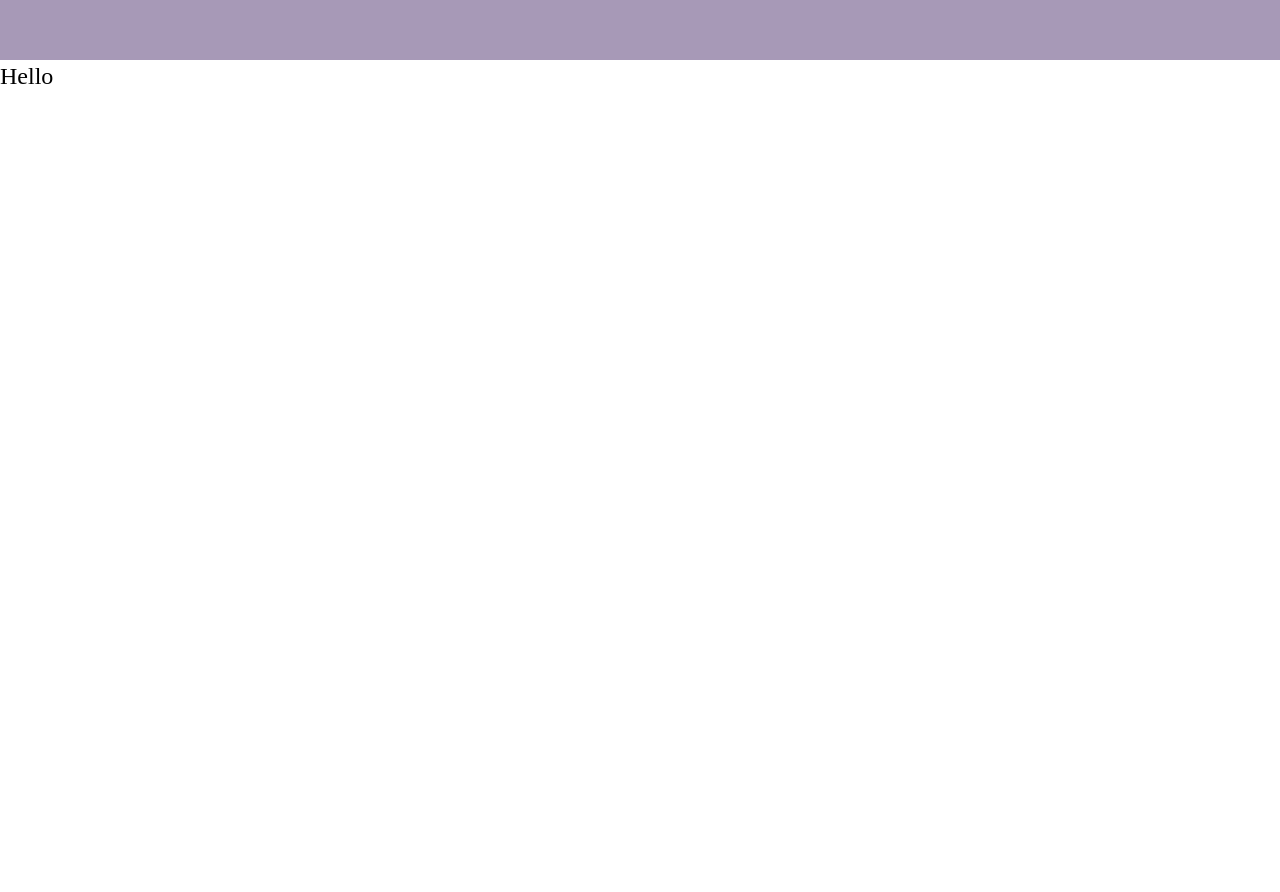
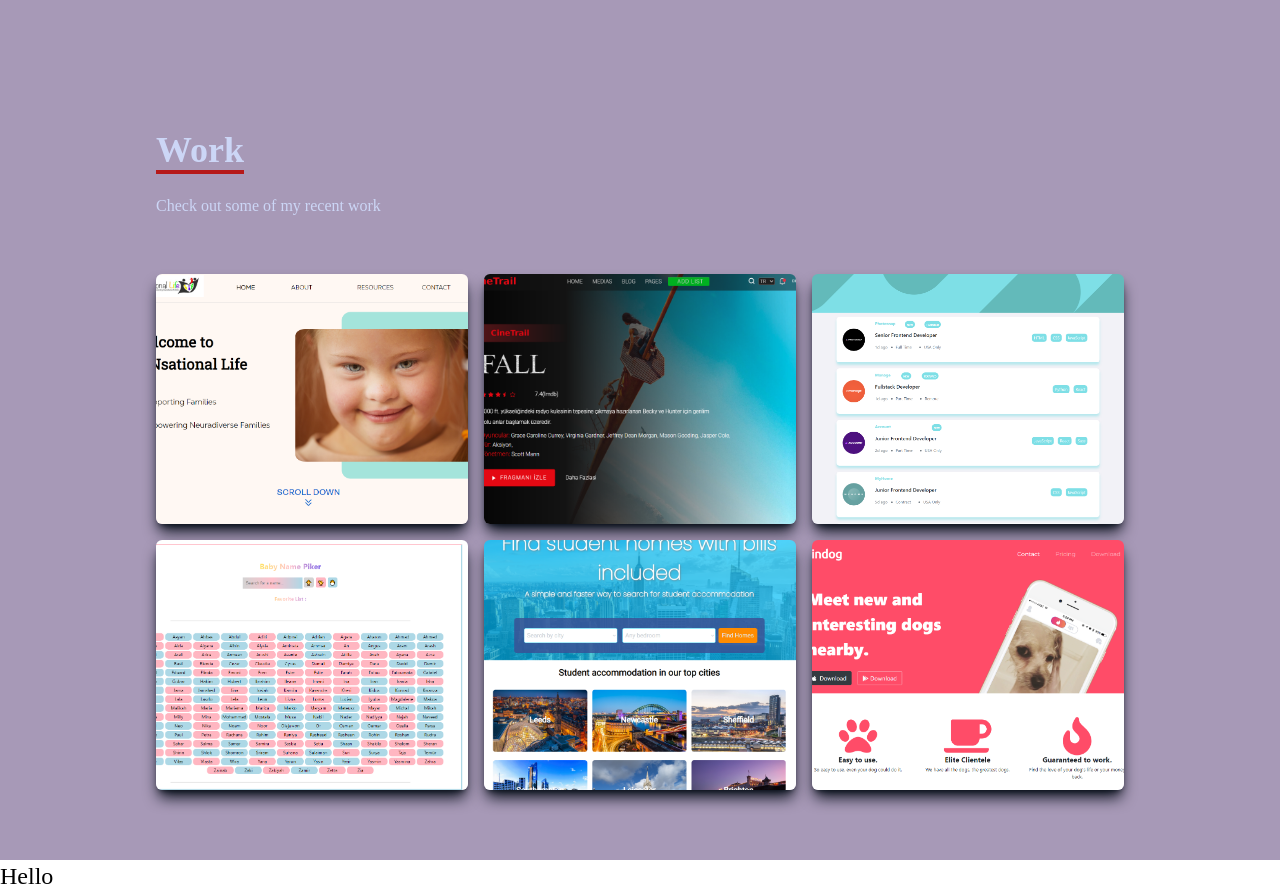
Before and after one commit to Dilekcn/dilek-portfolio, a React (Create React App) app: page / in a window 1280 px wide. Shown: the part 1540-2432 px from the top of the page. Before the commit the page ends 1632 px from the top, so only its background shows below. Built offline with nearby package versions, Linux system fonts and the light colour scheme.

Commit message:
works page

```diff
--- a/src/App.js
+++ b/src/App.js
@@ -1,6 +1,7 @@
 import Home from "./components/Home";
 import Navbar from "./components/Navbar";
 import Skills from "./components/Skills.jsx"
+import Work from "./components/Work";
 
 
 function App() {
@@ -9,6 +10,7 @@
       <Navbar/>
       <Home/>
       <Skills/>
+      <Work/>
       <h1 className='text-2xl'>Hello </h1>
     </div>
   );
--- /dev/null
+++ b/src/components/Work.js
@@ -0,0 +1,171 @@
+import React from 'react';
+import CineTrail from '../assets/cineTrail.png';
+import Asd from '../assets/asd.jpg';
+import Job from '../assets/job.png';
+import Name from '../assets/name.png';
+import Unilive from '../assets/unilive.png';
+import Tindog from '../assets/tindog.png';
+import realEstate from '../assets/realestate.jpg';
+
+const Work = () => {
+  return (
+    <div name='work' className='w-full md:h-screen text-[#ccd6f6] bg-[#A799B7]'>
+      <div className='max-w-[1000px] mx-auto p-4 flex flex-col justify-center w-full h-full'>
+        <div className='pb-8'>
+          <p className='text-4xl font-bold inline border-b-4 text-[#ccd6f6] border-[#B61919]'>
+            Work
+          </p>
+          <p className='py-6'>Check out some of my recent work</p>
+        </div>
+
+{/* Container */}
+        <div className='grid sm:grid-cols-2 md:grid-cols-3 gap-4'>
+
+            {/* Grid Item */}
+          <div
+            style={{ backgroundImage: `url(${Asd})` }}
+            className='   shadow-lg shadow-[#040c16] group container rounded-md flex justify-center items-center mx-auto content-div'
+          >
+            {/* Hover Effects */}
+            <div className='opacity-0 group-hover:opacity-100 pl-2 '>
+              <span className='text-2xl font-bold text-[#ccd6f6] tracking-wider '>
+                React JS Application
+              </span>
+              <div className='pt-8 text-center'>
+                <a href='https://sensational-life-asd.herokuapp.com/'>
+                  <button className='text-center rounded-lg px-4 py-3 m-2 bg-white text-gray-700 font-bold text-lg'>
+                    Demo
+                  </button>
+                </a>
+                <a href='https://github.com/Sensational-Life/asd'>
+                  <button className='text-center rounded-lg px-4 py-3 m-2 bg-white text-gray-700 font-bold text-lg'>
+                    Code
+                  </button>
+                </a>
+              </div>
+            </div>
+          </div>
+          <div
+            style={{ backgroundImage: `url(${CineTrail})` }}
+            className='shadow-lg shadow-[#040c16] group container rounded-md flex justify-center items-center mx-auto content-div'
+          >
+            {/* Hover Effects */}
+            <div className='opacity-0 group-hover:opacity-100'>
+              <span className='text-2xl font-bold text-white tracking-wider'>
+              NodeJS/ExpresJs Application
+              </span>
+              <div className='pt-8 text-center'>
+                <a href='https://cinetrail4.web.app/'>
+                  <button className='text-center rounded-lg px-4 py-3 m-2 bg-white text-gray-700 font-bold text-lg'>
+                    Demo
+                  </button>
+                </a>
+                <a href='https://github.com/Dilekcn/movie-app-backend'>
+                  <button className='text-center rounded-lg px-4 py-3 m-2 bg-white text-gray-700 font-bold text-lg'>
+                    Code
+                  </button>
+                </a>
+              </div>
+            </div>
+          </div>
+            {/* Grid Item */}
+          <div
+            style={{ backgroundImage: `url(${Job})` }}
+            className='shadow-lg shadow-[#040c16] group container rounded-md flex justify-center items-center mx-auto content-div'
+          >
+            {/* Hover Effects */}
+            <div className='opacity-0 group-hover:opacity-100'>
+              <span className='text-2xl font-bold text-white tracking-wider'>
+                React JS Application
+              </span>
+              <div className='pt-8 text-center'>
+                <a href='https://cyf-dilek-job-listings.netlify.app/'>
+                  <button className='text-center rounded-lg px-4 py-3 m-2 bg-white text-gray-700 font-bold text-lg'>
+                    Demo
+                  </button>
+                </a>
+                <a href='https://github.com/Dilekcn/job-listing'>
+                  <button className='text-center rounded-lg px-4 py-3 m-2 bg-white text-gray-700 font-bold text-lg'>
+                    Code
+                  </button>
+                </a>
+              </div>
+            </div>
+          </div>
+          <div
+            style={{ backgroundImage: `url(${Name})` }}
+            className='shadow-lg shadow-[#040c16] group container rounded-md flex justify-center items-center mx-auto content-div'
+          >
+            {/* Hover Effects */}
+            <div className='opacity-0 group-hover:opacity-100'>
+              <span className='text-2xl font-bold text-white tracking-wider'>
+                React JS Application
+              </span>
+              <div className='pt-8 text-center'>
+                <a href='https://baby-name-picker.netlify.app/'>
+                  <button className='text-center rounded-lg px-4 py-3 m-2 bg-white text-gray-700 font-bold text-lg'>
+                    Demo
+                  </button>
+                </a>
+                <a href='https://github.com/Dilekcn/baby-name-picker'>
+                  <button className='text-center rounded-lg px-4 py-3 m-2 bg-white text-gray-700 font-bold text-lg'>
+                    Code
+                  </button>
+                </a>
+              </div>
+            </div>
+          </div>
+            {/* Grid Item */}
+          <div
+            style={{ backgroundImage: `url(${Unilive})` }}
+            className='shadow-lg shadow-[#040c16] group container rounded-md flex justify-center items-center mx-auto content-div'
+          >
+            {/* Hover Effects */}
+            <div className='opacity-0 group-hover:opacity-100'>
+              <span className='text-2xl font-bold text-white tracking-wider'>
+                React/NodeJS Full-Stack Application
+              </span>
+              <div className='pt-8 text-center'>
+                <a href='http://unilive.herokuapp.com/'>
+                  <button className='text-center rounded-lg px-4 py-3 m-2 bg-white text-gray-700 font-bold text-lg'>
+                    Demo
+                  </button>
+                </a>
+                <a href='https://github.com/Dilekcn/unihomes'>
+                  <button className='text-center rounded-lg px-4 py-3 m-2 bg-white text-gray-700 font-bold text-lg'>
+                    Code
+                  </button>
+                </a>
+              </div>
+            </div>
+          </div>
+          <div
+            style={{ backgroundImage: `url(${Tindog})` }}
+            className='shadow-lg shadow-[#040c16] group container rounded-md flex justify-center items-center mx-auto content-div'
+          >
+            {/* Hover Effects */}
+            <div className='opacity-0 group-hover:opacity-100'>
+              <span className='text-2xl font-bold text-white tracking-wider'>
+                HTML/CSS  Application
+              </span>
+              <div className='pt-8 text-center'>
+                <a href='https://html-css-tindog.netlify.app/'>
+                  <button className='text-center rounded-lg px-4 py-3 m-2 bg-white text-gray-700 font-bold text-lg'>
+                    Demo
+                  </button>
+                </a>
+                <a href='https://github.com/Dilekcn/TinDog'>
+                  <button className='text-center rounded-lg px-4 py-3 m-2 bg-white text-gray-700 font-bold text-lg'>
+                    Code
+                  </button>
+                </a>
+              </div>
+            </div>
+          </div>
+        </div>
+      </div>
+    </div>
+  );
+};
+
+export default Work;
--- a/src/index.css
+++ b/src/index.css
@@ -13,3 +13,19 @@
         @apply cursor-pointer
     }
 }
+
+.content-div {
+    background-repeat: no-repeat;
+    background-size: cover;
+    background-position: center;
+    height: 250px;
+
+}
+
+.content-div:hover {
+    background-image: linear-gradient(
+        to right,
+        rgba(55, 41, 72, 0.9),
+        rgba(255, 202, 202, 0.9)
+    )!important;
+}
```
